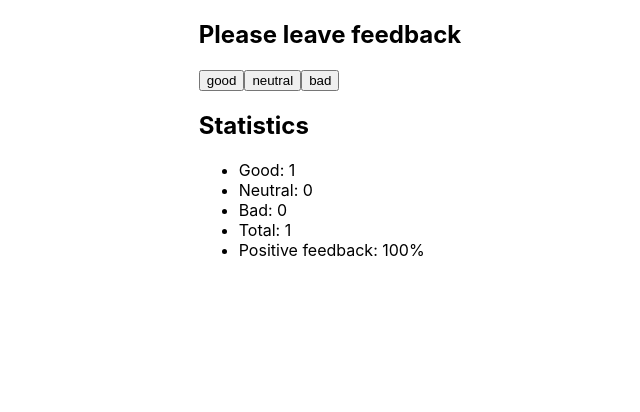
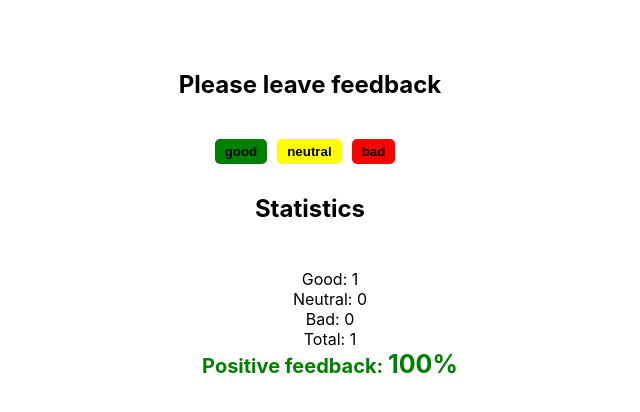
Before and after one commit to GarryKovalchuk/goit-react-hw-02-feedback, a React (Create React App) app: page / in a window 1280 px wide. Both pictures are taken after a click on the button "good". Shown: the top 412 px of the page, without its empty margins (310-950 px from the left). Built offline with nearby package versions, Linux system fonts and the light colour scheme.

Commit message:
react-feedback

```diff
--- a/src/components/Feedback/Feedback.module.css
+++ b/src/components/Feedback/Feedback.module.css
@@ -0,0 +1,28 @@
+.title {
+  margin-bottom: 100px;
+  color: blue;
+}
+
+button {
+  font-weight: 600;
+  margin-top: 10px;
+  margin-bottom: 10px;
+  margin-right: 10px;
+  transition-duration: 300ms;
+  border-radius: 5px;
+  border-style: hidden;
+  padding: 5px 10px;
+}
+button:nth-child(1) {
+  background-color: green;
+}
+button:nth-child(2) {
+  background-color: yellow;
+}
+button:nth-child(3) {
+  background-color: red;
+}
+
+button:hover {
+  transform: scale(1.1);
+}
--- a/src/components/Notification/Notification.module.css
+++ b/src/components/Notification/Notification.module.css
@@ -0,0 +1,9 @@
+.p {
+  font-weight: 700;
+  font-size: 20px;
+  color: rgba(128, 128, 128, 0.2);
+  list-style: none;
+  margin: 0;
+  display: flex;
+  justify-content: center;
+}
--- a/src/components/Section/Section.module.css
+++ b/src/components/Section/Section.module.css
@@ -0,0 +1,7 @@
+.section {
+  display: flex;
+  flex-direction: column;
+  align-items: center;
+  gap: 10px;
+  padding-right: 40px;
+}
--- a/src/components/Statistics/Statistics.module.css
+++ b/src/components/Statistics/Statistics.module.css
@@ -0,0 +1,15 @@
+.positive {
+  font-weight: 700;
+  font-size: 20px;
+  color: green;
+}
+.positive > span {
+  font-size: 25px;
+  font-weight: 700;
+}
+ul {
+  list-style: none;
+  display: flex;
+  flex-direction: column;
+  align-items: center;
+}
--- a/src/index.css
+++ b/src/index.css
@@ -2,6 +2,7 @@
 
 body {
   margin: 0;
+  padding: 50px;
   display: flex;
   flex-direction: column;
   align-items: center;
```
